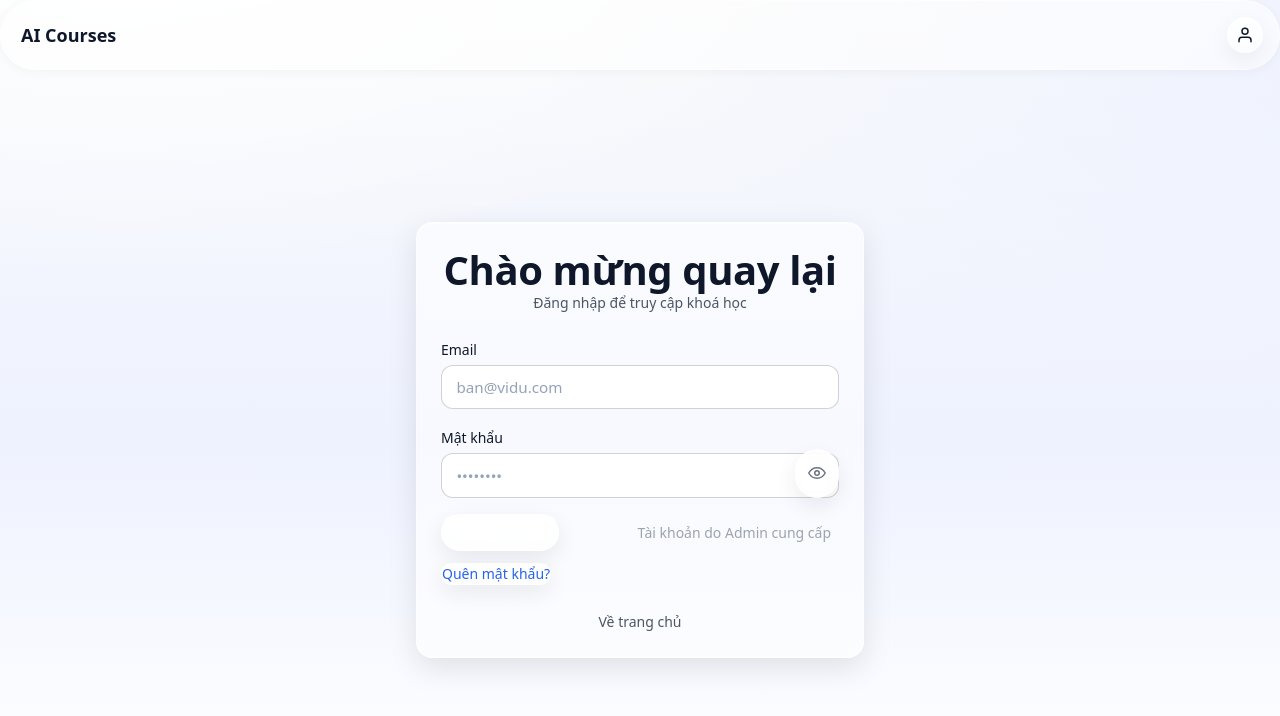
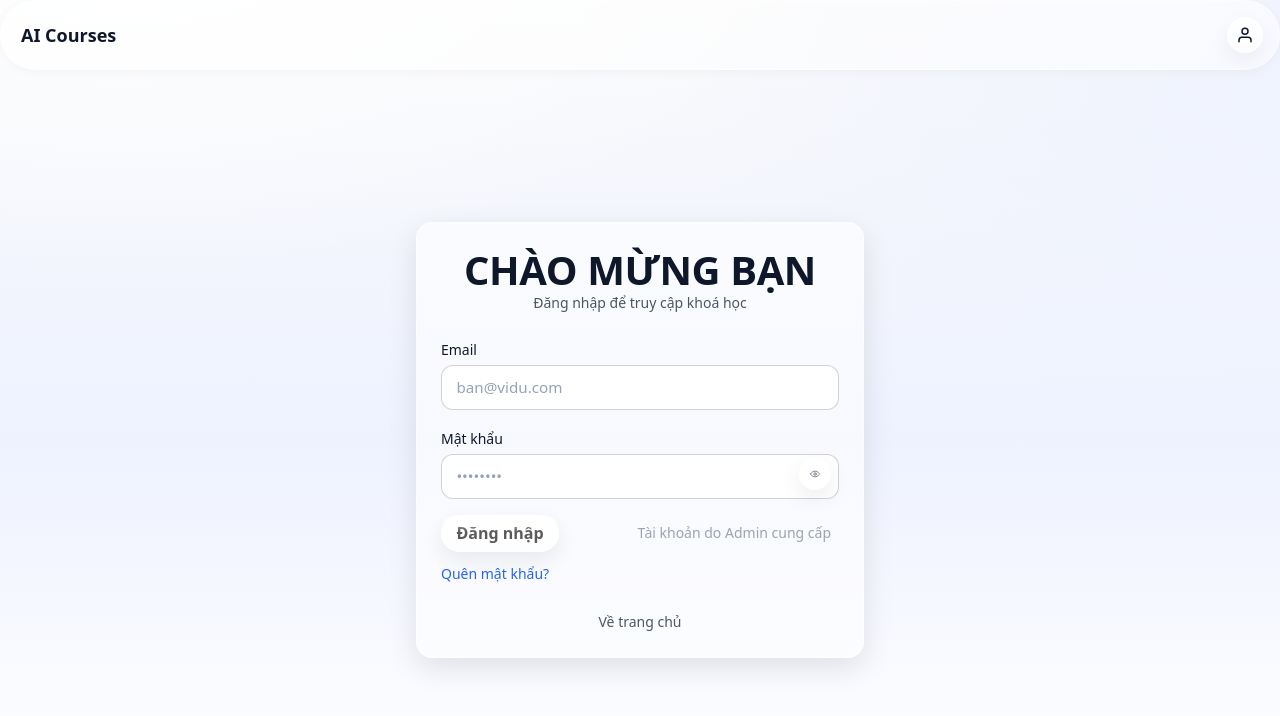
Before and after one commit to trinhtanminh/ai-courses, a plain HTML site: page login.html in a window 1280 px wide. Drawn offline with nearby package versions, Linux system fonts and the light colour scheme; no server answers.

Commit message:
first commit

```diff
--- a/css/liquid.css
+++ b/css/liquid.css
@@ -421,6 +421,15 @@ details[open] > summary::after { transform: rotate(90deg); }
 #view > *:nth-child(4) { animation-delay: .09s; }
 #view > *:nth-child(5) { animation-delay: .12s; }
 
+/* Remove border for forgot password button */
+#resetBtn {
+  border: none;
+  background: transparent;
+  box-shadow: none;
+  backdrop-filter: none;
+  -webkit-backdrop-filter: none;
+}
+
 /* Respect reduced motion preferences */
 @media (prefers-reduced-motion: reduce) {
   html { scroll-behavior: auto; }
--- a/login.html
+++ b/login.html
@@ -25,7 +25,7 @@
 
     <main class="flex-grow flex items-center justify-center p-4">
       <div class="w-full max-w-md glass-card p-6">
-        <h1 class="text-xl font-semibold text-center">Chào mừng quay lại</h1>
+        <h1 class="text-xl font-semibold text-center">CHÀO MỪNG BẠN</h1>
         <p class="text-sm text-gray-600 text-center mb-6">Đăng nhập để truy cập khoá học</p>
 
         <div class="space-y-4">
@@ -36,13 +36,13 @@
           <label class="block">
             <span class="text-sm">Mật khẩu</span>
             <div class="relative">
-              <input id="password" type="password" class="mt-1 field pr-10" placeholder="••••••••" />
-              <button type="button" id="togglePwd" aria-label="Hiện/ẩn mật khẩu" class="absolute inset-y-0 right-0 flex items-center px-3 text-gray-500 hover:text-gray-700">
-                <svg id="eyeOn" xmlns="http://www.w3.org/2000/svg" viewBox="0 0 24 24" width="18" height="18" fill="none" stroke="currentColor" stroke-width="2" stroke-linecap="round" stroke-linejoin="round">
+              <input id="password" type="password" class="mt-1 field pr-8" placeholder="••••••••" />
+              <button type="button" id="togglePwd" aria-label="Hiện/ẩn mật khẩu" class="absolute top-1/2 -translate-y-1/2 right-2 w-8 h-8 rounded-full flex items-center justify-center text-gray-500 hover:text-gray-700">
+                <svg id="eyeOn" xmlns="http://www.w3.org/2000/svg" viewBox="0 0 24 24" width="10" height="10" fill="none" stroke="currentColor" stroke-width="2" stroke-linecap="round" stroke-linejoin="round">
                   <path d="M1 12s4-7 11-7 11 7 11 7-4 7-11 7-11-7-11-7Z"/>
                   <circle cx="12" cy="12" r="3"/>
                 </svg>
-                <svg id="eyeOff" xmlns="http://www.w3.org/2000/svg" viewBox="0 0 24 24" width="18" height="18" fill="none" stroke="currentColor" stroke-width="2" stroke-linecap="round" stroke-linejoin="round" class="hidden">
+                <svg id="eyeOff" xmlns="http://www.w3.org/2000/svg" viewBox="0 0 24 24" width="10" height="10" fill="none" stroke="currentColor" stroke-width="2" stroke-linecap="round" stroke-linejoin="round" class="hidden">
                   <path d="M3 3l18 18M10.58 10.58A3 3 0 0 0 12 15a3 3 0 0 0 2.42-4.42M9.88 5.09A10.94 10.94 0 0 1 12 5c7 0 11 7 11 7a18.37 18.37 0 0 1-5.17 5.11"/>
                   <path d="M6.61 6.61A18.5 18.5 0 0 0 1 12s4 7 11 7a10.9 10.9 0 0 0 4.38-.9"/>
                 </svg>
@@ -52,7 +52,7 @@
         </div>
 
         <div class="flex items-center justify-between mt-4">
-          <button id="loginBtn" class="btn btn-primary">Đăng nhập</button>
+          <button id="loginBtn" class="btn btn-primary" style="color: rgb(91, 89, 89);">Đăng nhập</button>
           <span class="text-sm text-gray-400 px-2">Tài khoản do Admin cung cấp</span>
         </div>
 
```
